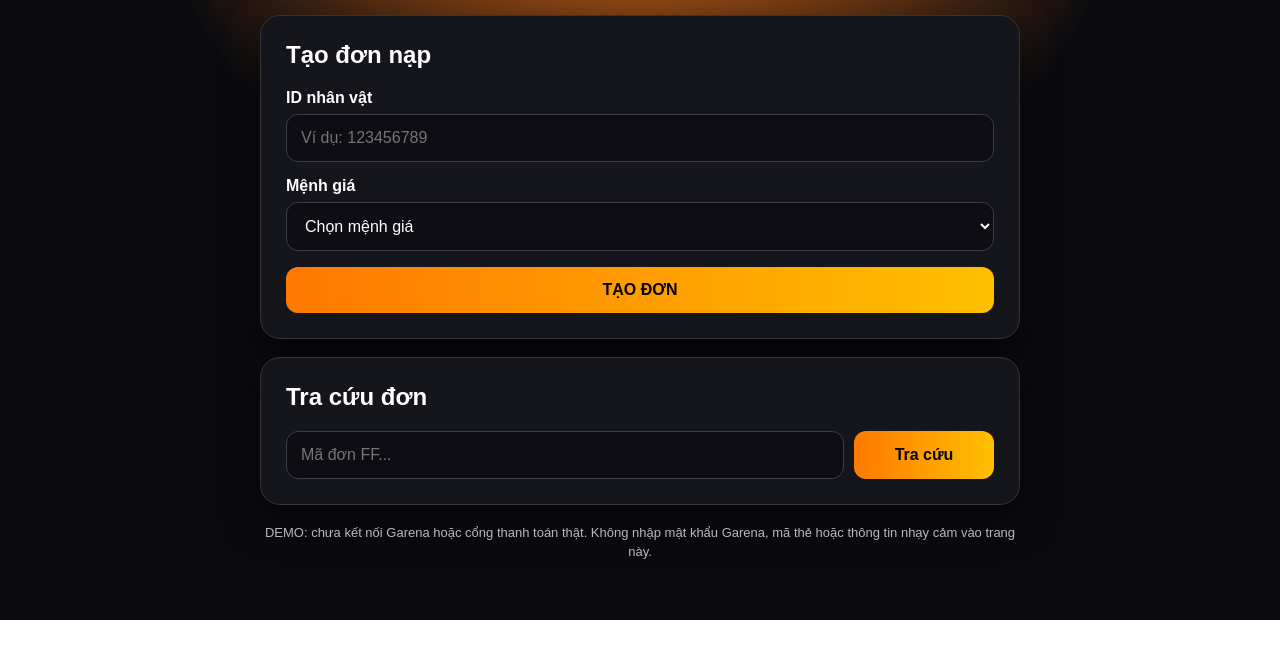
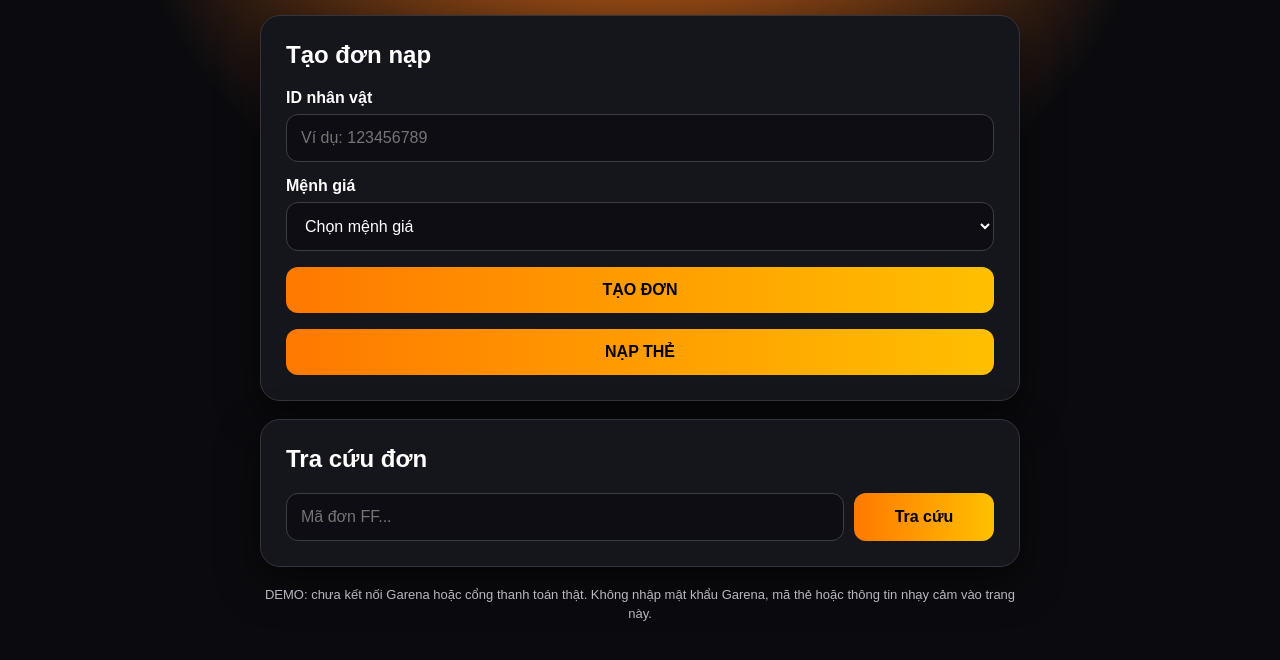
Before and after one commit to homiumusic-sketch/shopnapkchangdz, a website: page index.html in a window 1280 px wide. Shown: the part 246-906 px from the top of the page. Before the commit the page ends 866 px from the top, so only its background shows below. Drawn offline with Linux system fonts and the light colour scheme.

Commit message:
Update index.html

```diff
--- a/index.html
+++ b/index.html
@@ -31,8 +31,13 @@
           <option value="500000">500.000đ</option>
         </select>
 
-        <button>TẠO ĐƠN</button>
+  <button>TẠO ĐƠN</button>
+
+<button type="button" onclick="window.location.href='https://doicard68.com'">
+  NẠP THẺ
+</button>
       </form>
+
 
       <div id="result"></div>
     </section>
```
